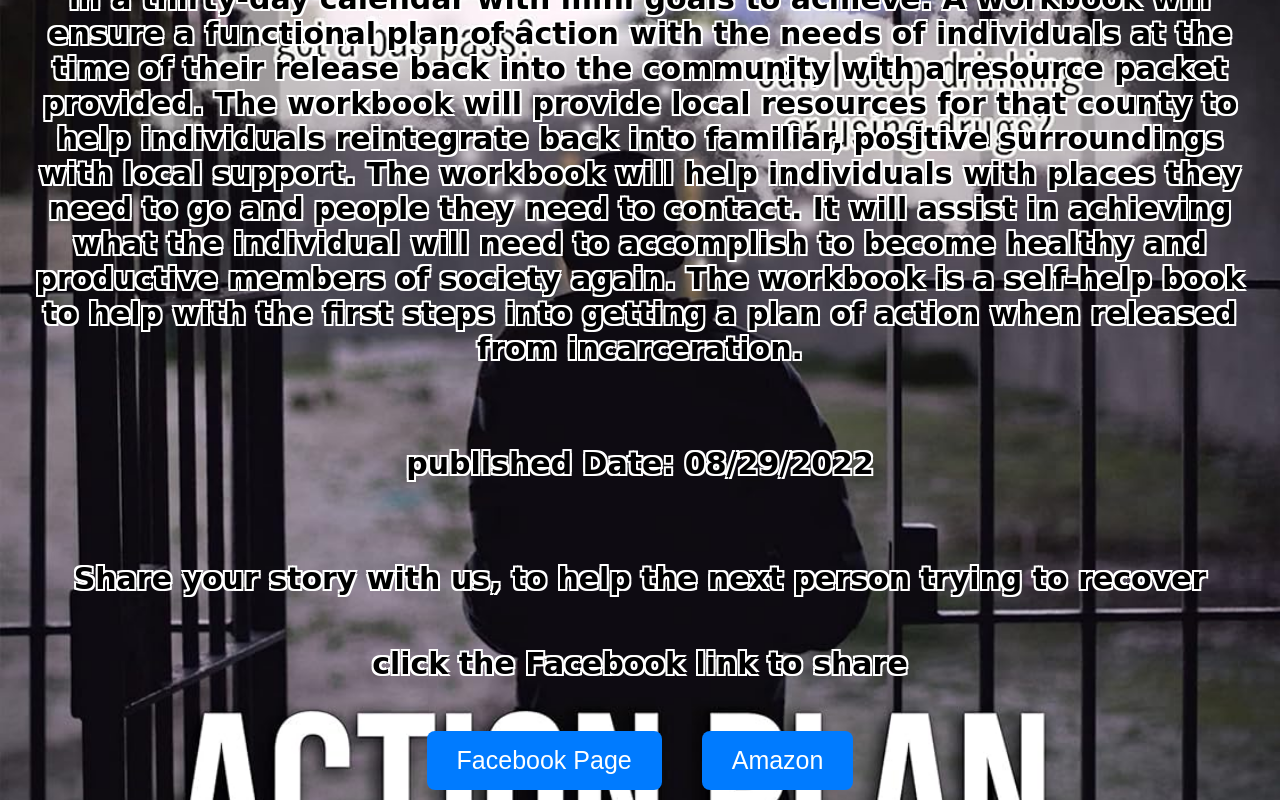
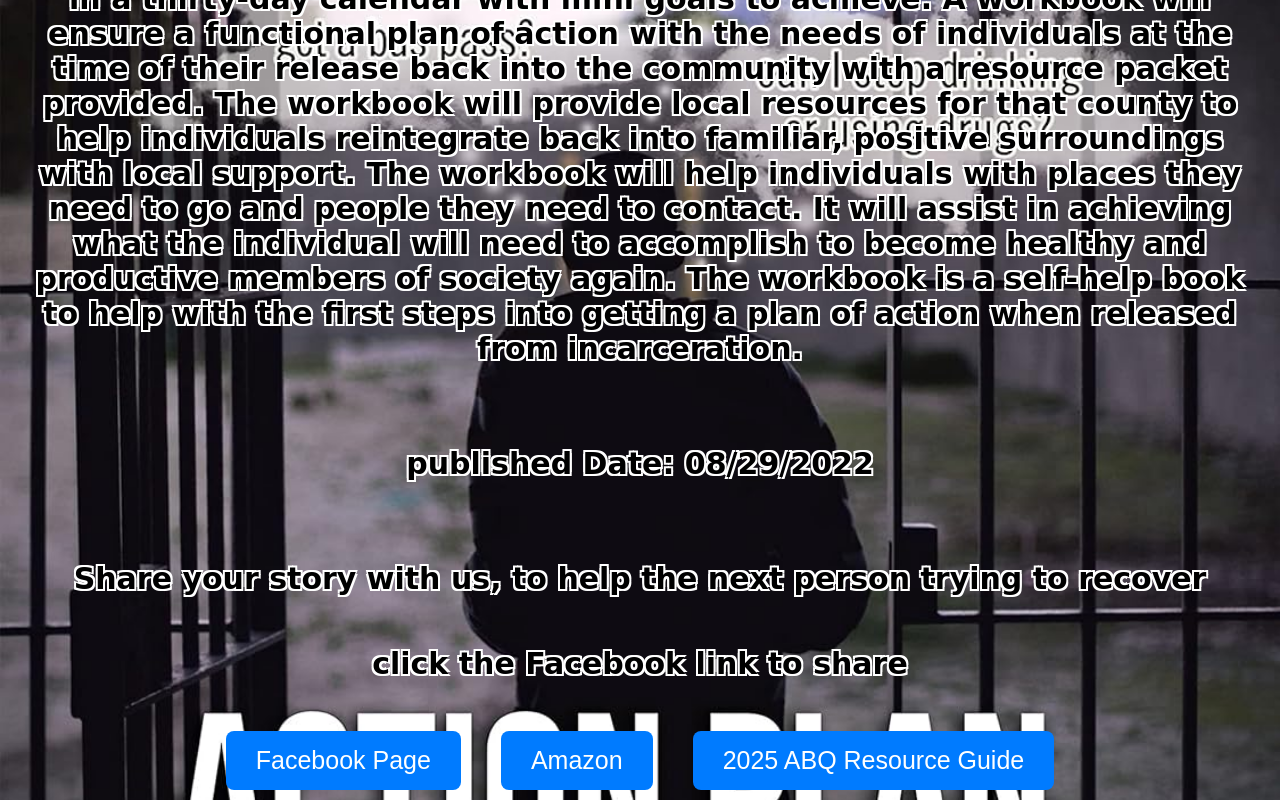
Before and after one commit to josephruiz18101/Actionplanforrelease, a plain HTML site: page index.html in a window 1280 px wide. Shown: the part 577-1377 px from the top of the page. Drawn offline with Linux system fonts and the light colour scheme.

Commit message:
added resourse guide

```diff
--- a/index.html
+++ b/index.html
@@ -56,7 +56,7 @@
         window.location.href = "https://www.amazon.com/Action-Plan-Release-Nicolasa-Gonzalez/dp/152469374X/ref=tmm_pap_swatch_0?_encoding=UTF8&dib_tag=se&dib=eyJ2IjoiMSJ9.HjTwhmEUiWvkknPlbiSF8Q.FjVV5RKFxyBoy68wNQs97OK87v76YEZpmIEECiImxOs&qid=1738636347&sr=8-1";
     }
 </script>
-
+<button id="b3" onclick="window.open('ABQ.pdf', '_blank')">2025 ABQ Resource Guide</button>
         </div>
 
     </section>
```
Also changed, not shown: 1 other file.
